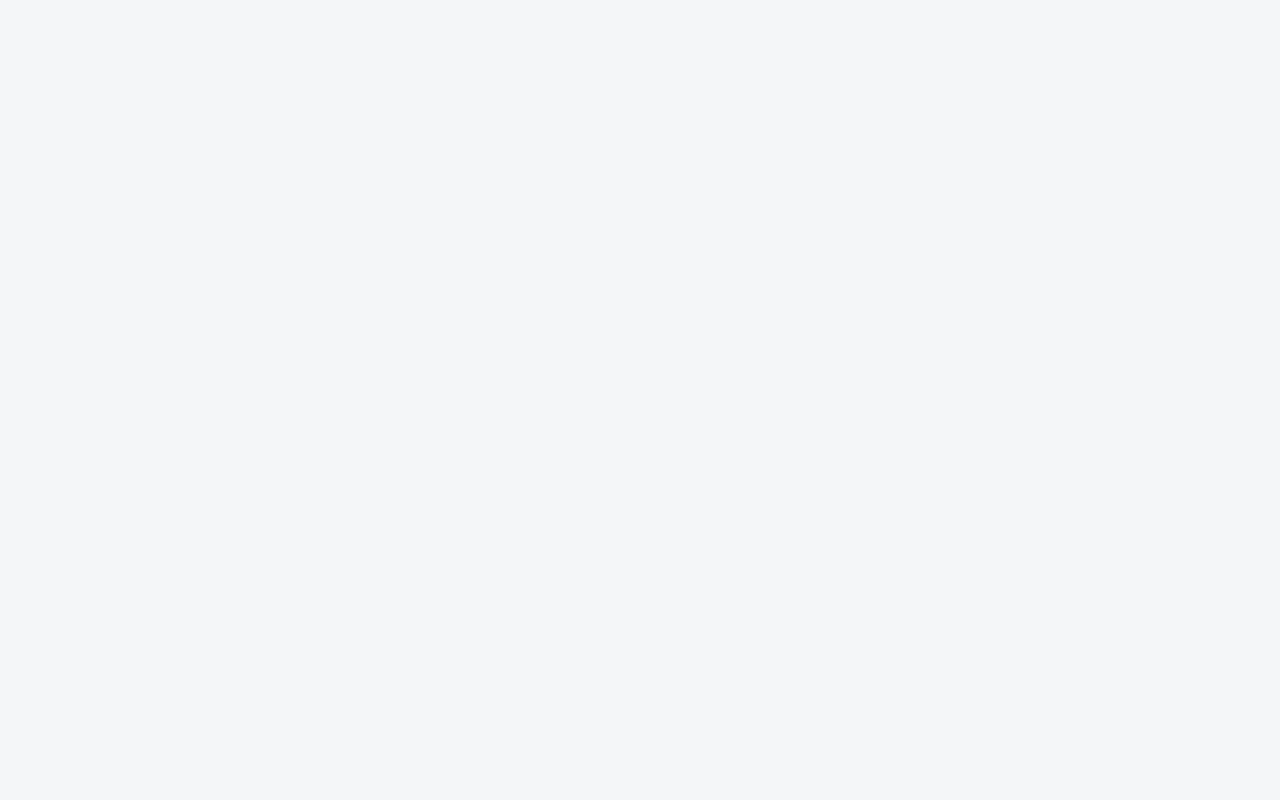
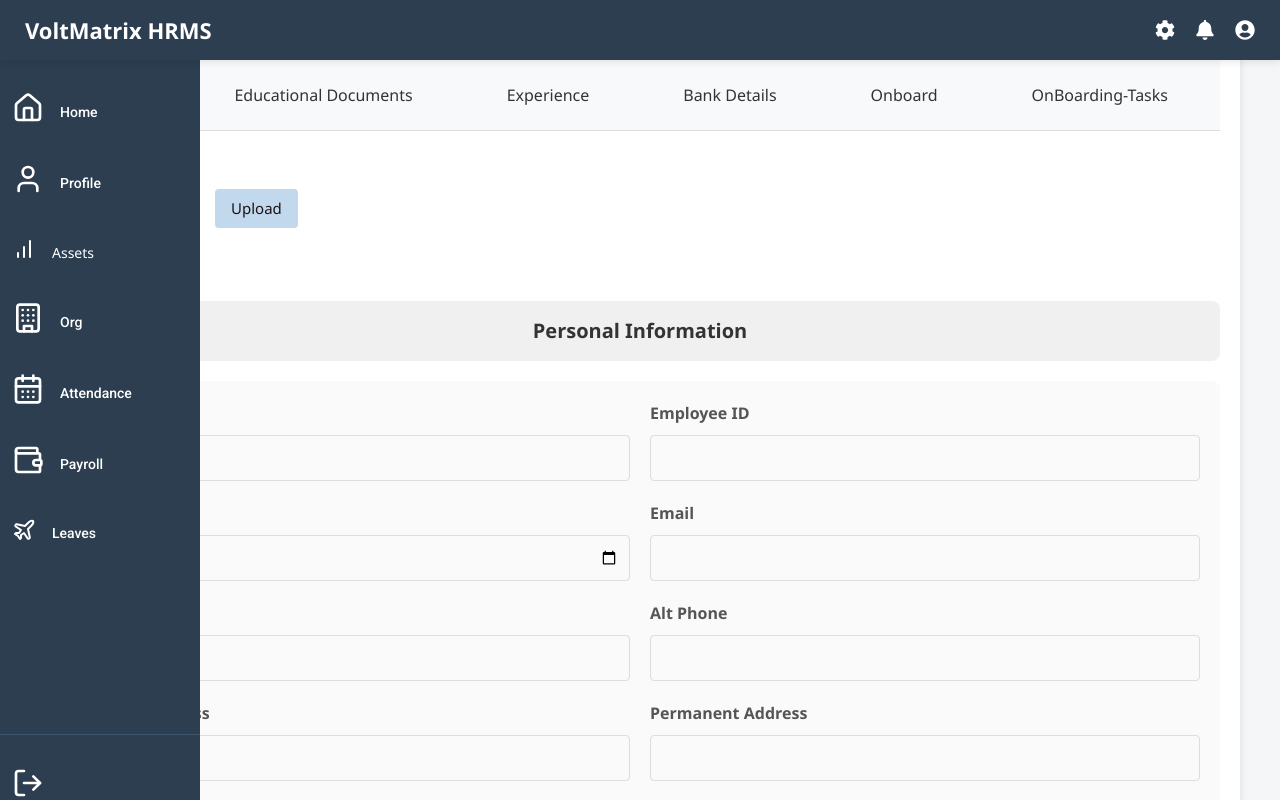
Before and after one commit to Volt-Matrix/voltcore, a React (Vite) app: page /basic-details in a window 1280 px wide. Before the commit this address had no page. Shown: the top 800 px of the page. Built offline with nearby package versions, Linux system fonts and the light colour scheme.

Commit message:
added profile navbar

```diff
--- a/src/App.jsx
+++ b/src/App.jsx
@@ -65,6 +65,7 @@
 
           {/* Profile routes */}
           <Route path="profile/basic-details" element={<BasicDetails />} />
+          <Route path="/basic-details" element={<BasicDetails />} />
           <Route path="/education" element={<EducationDocuments />} />
           <Route path="/experiences" element={<Experiences />} />
           <Route path="/bank" element={<BankDetails />} />
--- a/src/components/Profile/BankDetails.jsx
+++ b/src/components/Profile/BankDetails.jsx
@@ -1,6 +1,7 @@
 import React, { useState } from 'react';
 import { Link, useNavigate } from 'react-router-dom';
 import "./documents.css";
+import ProfileNavbar from './ProfileNavbar';
 
 const BankDetails = () => {
   const [bankDetails, setBankDetails] = useState({ bankName: '', accountNumber: '', ifscCode: '' });
@@ -22,12 +23,7 @@
 
   return (
     <div className="employee-profile">
-      <div className="navbar">
-        <Link to="profile/basic-details" className="nav-link">Profile</Link>
-        <Link to="/education" className="nav-link">Educational Documents</Link>
-        <Link to="/experience" className="nav-link">Experience</Link>
-        <Link to="/bank" className="nav-link active">Bank Details</Link>
-      </div>
+      <ProfileNavbar />
 
       <h2>Bank Details</h2>
 
--- a/src/components/Profile/EducationDocuments.jsx
+++ b/src/components/Profile/EducationDocuments.jsx
@@ -1,6 +1,7 @@
 import React, { useState } from 'react';
 import { Link, useNavigate } from 'react-router-dom';
 import "./documents.css";
+import ProfileNavbar from './ProfileNavbar';
 
 const EducationalDocuments = () => {
   const [documents, setDocuments] = useState([{ degree: '', institute: '', file: null }]);
@@ -36,12 +37,7 @@
 
   return (
     <div className="employee-profile">
-      <div className="navbar">
-        <Link to="profile/basic-details" className="nav-link">Profile</Link>
-        <Link to="/education" className="nav-link active">Educational Documents</Link>
-        <Link to="/experiences" className="nav-link">Experience</Link>
-        <Link to="/bank" className="nav-link">Bank Details</Link>
-      </div>
+      <ProfileNavbar />
       <h2>Upload Educational Documents</h2>
 
       <form onSubmit={handleSubmit}>
--- a/src/components/Profile/Experiences.jsx
+++ b/src/components/Profile/Experiences.jsx
@@ -1,6 +1,7 @@
 import React, { useState } from 'react';
 import { Link, useNavigate } from 'react-router-dom';
 import "./documents.css";
+import ProfileNavbar from './ProfileNavbar';
 
 const Experiences = () => {
   const [experiences, setExperiences] = useState([
@@ -36,12 +37,7 @@
 
   return (
     <div className="employee-profile">
-      <div className="navbar">
-        <Link to="profile/basic-details" className="nav-link">Profile</Link>
-        <Link to="/education" className="nav-link">Educational Documents</Link>
-        <Link to="/experiences" className="nav-link active">Experience</Link>
-        <Link to="/bank" className="nav-link">Bank Details</Link>
-      </div>
+      <ProfileNavbar />
 
       <h2>Experience Details</h2>
 
--- /dev/null
+++ b/src/components/Profile/Navbar.css
@@ -0,0 +1,26 @@
+.navbar {
+    display: flex;
+    gap: 20px;
+    background-color: #f8f9fa;
+    padding: 15px 20px;
+    border-bottom: 1px solid #ddd;
+    margin-bottom: 20px;
+    flex-wrap: wrap;
+  }
+
+  .nav-link {
+    text-decoration: none;
+    color: #333;
+    font-weight: 500;
+    padding: 8px 12px;
+    border-radius: 4px;
+  }
+
+  .nav-link:hover {
+    background-color: #e2e6ea;
+  }
+
+  .nav-link.active {
+    background-color: #007bff;
+    color: white;
+  }
--- a/src/components/Profile/OnBoarding.jsx
+++ b/src/components/Profile/OnBoarding.jsx
@@ -47,7 +47,7 @@
   const filteredEmployees = employees.filter(emp => emp.JoiningDate === formData.JoiningDate);
 
   return (
-    <div className="onboard-wrapper">
+    <div className="onboard-wrapper"><area shape="" coords="" href="" alt="" />
       <div className="cards-container">
         {/* Onboarding Form Card */}
         <div className="card onboarding-card">
--- /dev/null
+++ b/src/components/Profile/ProfileNavbar.jsx
@@ -0,0 +1,33 @@
+// src/components/Navbar.js
+import React from 'react';
+import { Link, useLocation } from 'react-router-dom';
+import './Navbar.css'; // optional: for styling
+
+const ProfileNavbar = () => {
+  const location = useLocation();
+
+  const navItems = [
+    { to: '/basic-details', label: 'Profile' },
+    { to: '/education', label: 'Educational Documents' },
+    { to: '/experiences', label: 'Experience' },
+    { to: '/bank', label: 'Bank Details' },
+    { to: '/on-board', label: 'Onboard' },
+    { to: '/onboard-task', label: 'OnBoarding-Tasks' },
+  ];
+
+  return (
+    <div className="navbar">
+      {navItems.map((item) => (
+        <Link
+          key={item.to}
+          to={item.to}
+          className={`nav-link ${location.pathname === item.to ? 'active' : ''}`}
+        >
+          {item.label}
+        </Link>
+      ))}
+    </div>
+  );
+};
+
+export default ProfileNavbar;
--- a/src/pages/profile/BasicDetails.jsx
+++ b/src/pages/profile/BasicDetails.jsx
@@ -1,6 +1,7 @@
 import React, { useState } from 'react';
 import "./BasicDetails.css";
-import { Link } from 'react-router-dom';
+import ProfileNavbar from '../../components/Profile/ProfileNavbar';
+
 
 const BasicDetails = ({ profileData, onSave }) => {
   const defaultProfileData = {
@@ -58,14 +59,7 @@
 
   return (
     <div className="employee-profile">
-      <div className="navbar">
-        <Link to="/profile" className="nav-link active">Profile</Link>
-        <Link to="/education" className="nav-link">Educational Documents</Link>
-        <Link to="/experiences" className="nav-link">Experience</Link>
-        <Link to="/bank" className="nav-link">Bank Details</Link>
-        <Link to="/on-board" className="nav-link">Onboard</Link>
-        <Link to="/onboard-task" className="nav-link">OnBoarding-Tasks</Link>
-      </div>
+      <ProfileNavbar />
 
       <div className="profile-header">
   <img src={profileImage} alt="Profile" className="profile-image" />
```
